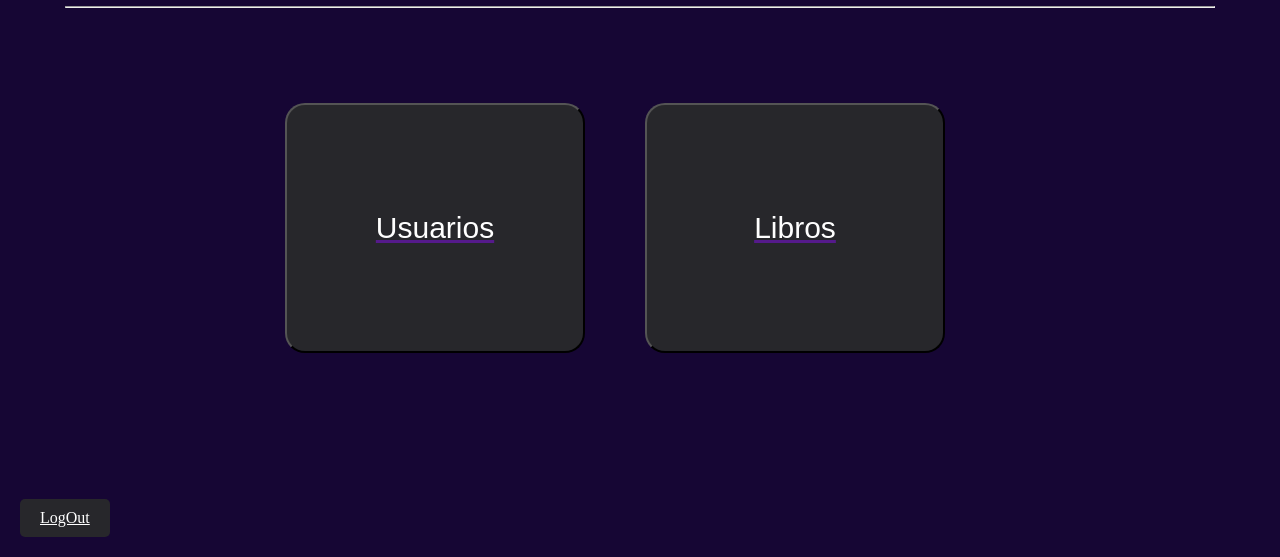
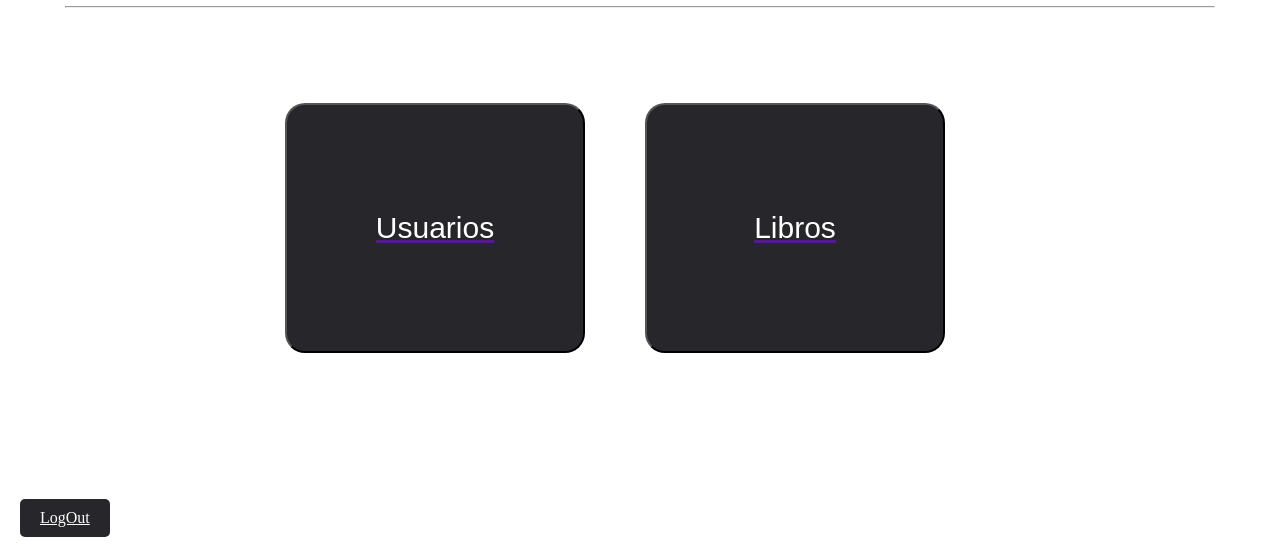
Before and after one commit to Scorpio1101/ServWeb, a plain HTML site: page HTML/PrincipalAdmin.html in a window 1280 px wide. Shown: the part 243-800 px from the top of the page. Drawn offline with Linux system fonts and the light colour scheme.

Commit message:
Cambio de colores

```diff
--- a/CSS/PrincipalAdmin.css
+++ b/CSS/PrincipalAdmin.css
@@ -3,7 +3,7 @@
     margin: 0px;
 }
 body{
-    background-color: #160634;
+    background-color: white;
 }
 header{
     background-color: #27272b;
--- a/CSS/PrincipalUsuario.css
+++ b/CSS/PrincipalUsuario.css
@@ -3,7 +3,7 @@
     margin: 0px;
 }
 body{
-    background-color: #160634;
+    background-color: white;
 }
 header{
     background-color: #27272b;
```
Also changed, not shown: HTML/index.html (+1 -1 lines).
